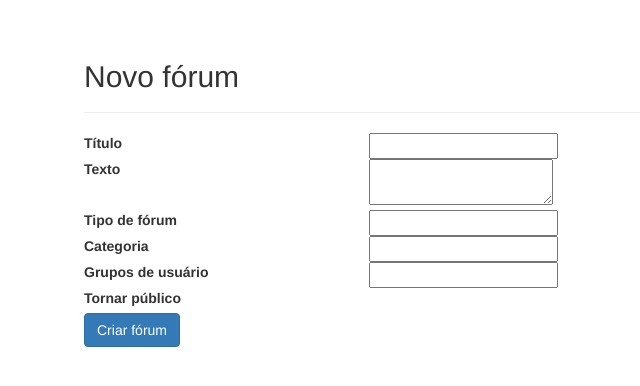
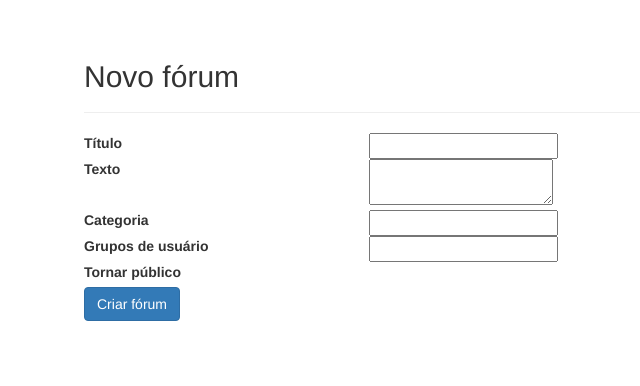
Before and after one commit to hacklabr/django-discussion, a Django app: template discussion/templates/forum_create_form.html in a window 1280 px wide. Shown: the part 51-437 px from the top of the page, without its empty margins (1-641 px from the left). Run offline with Django 3.2, Linux system fonts and the light colour scheme; the template is opened without the code that fills it, so the values that code supplies are empty, except form fields; tables that the repository leaves empty hold one stand-in row (values such as "Sample post"); form fields are guessed from the names that the template uses; some libraries are stand-ins or nearby versions.

Commit message:
forum admin: remove forum_type option, allow only discussion

```diff
--- a/discussion/forms.py
+++ b/discussion/forms.py
@@ -6,11 +6,10 @@
 class ForumForm(forms.ModelForm):
     class Meta:
         model = Forum
-        fields = ['category', 'title', 'text', 'forum_type', 'is_public', 'groups']
+        fields = ['category', 'title', 'text', 'is_public', 'groups']
         widgets = {
             'category': forms.SelectMultiple(**attrs),
             'title': forms.TextInput(**attrs),
             'textarea': forms.Textarea(**attrs),
-            'forum_type': forms.Select(**attrs),
             'groups': forms.SelectMultiple(**attrs)
         }
--- a/discussion/templates/forum_create_form.html
+++ b/discussion/templates/forum_create_form.html
@@ -48,14 +48,6 @@
       </div>
       <div class="row">
         <div class="col-xs-12 col-md-3">
-          <label>Tipo de fórum</label>
-        </div>
-        <div class="col-xs-12 col-md-9">
-          {{ form.forum_type }}
-        </div>
-      </div>
-      <div class="row">
-        <div class="col-xs-12 col-md-3">
           <label>Categoria</label>
         </div>
         <div class="col-xs-12 col-md-9">
--- a/discussion/views.py
+++ b/discussion/views.py
@@ -47,11 +47,12 @@
 
     def get_queryset(self):
         queryset = super(ForumListView, self).get_queryset()
+        queryset = queryset.filter(forum_type='discussion')
         contract = self.request.GET.get('contract', None)
         if contract:
             contract = Contract.objects.get(id=int(contract))
             groups = contract.groups.all()
-            queryset = queryset.filter(Q(is_public=True) | Q(groups__in=groups))
+            queryset = queryset.filter(Q(groups__in=groups))
 
         return queryset.distinct()
 
```
Also changed, not shown: discussion/templates/forum_update_form.html (+0 -8 lines).
